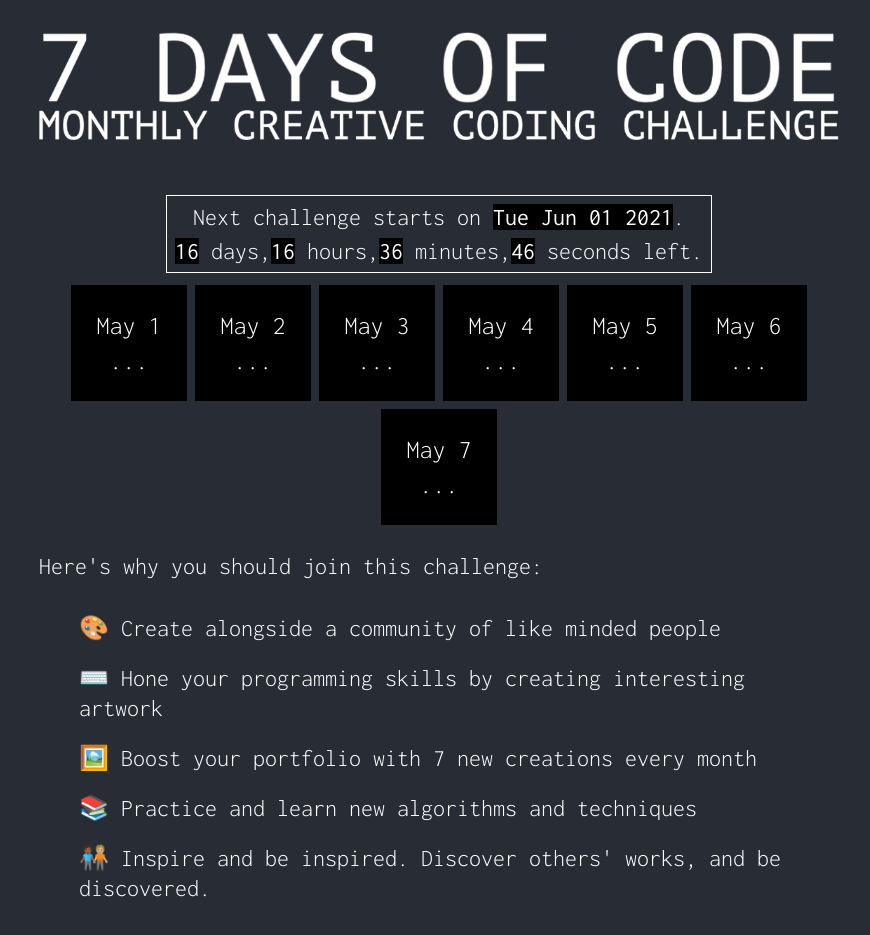
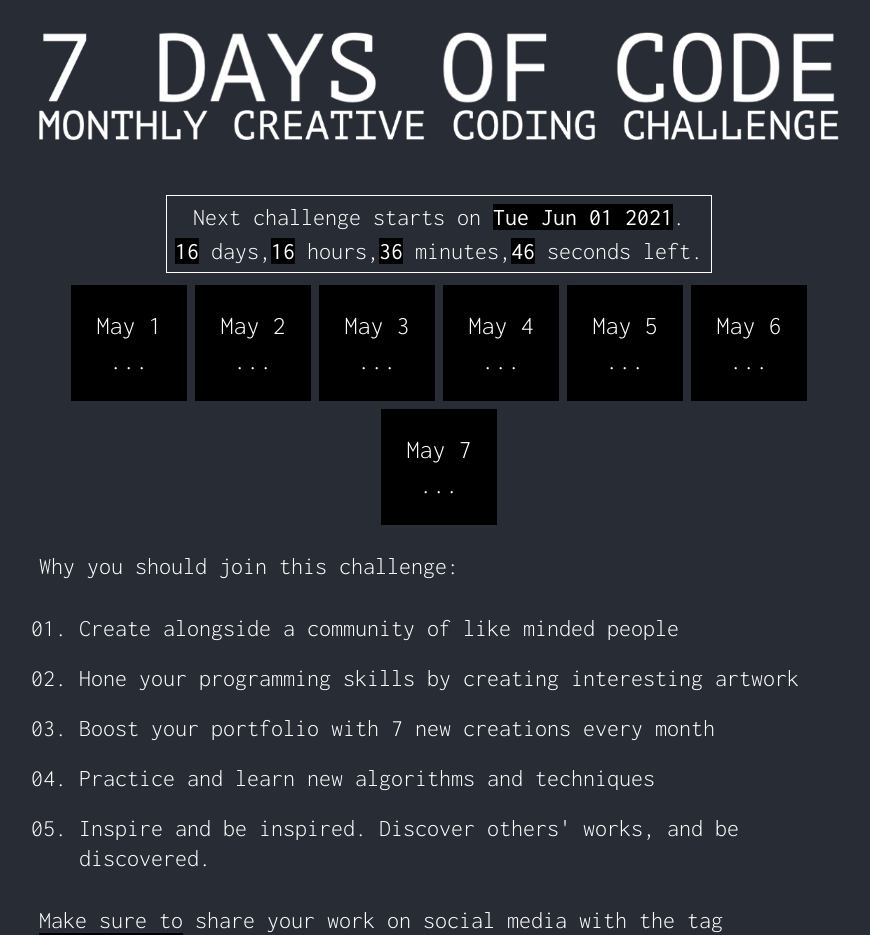
Before and after one commit to SabinT/7daysofcode, a React (Create React App) app: page / in a window 1280 px wide. Shown: the top 935 px of the page, without its empty margins (201-1071 px from the left). Built offline with nearby package versions, Linux system fonts and the light colour scheme.

Commit message:
Finished first version

```diff
--- a/src/App.scss
+++ b/src/App.scss
@@ -22,8 +22,7 @@ body {
   }
 
   ul {
-    list-style-type: none;
-    list-style: none;
+    list-style-type: decimal-leading-zero;
 
     li {
       line-height: 1.25;
--- a/src/App.tsx
+++ b/src/App.tsx
@@ -16,17 +16,17 @@ function App() {
         <PromptsPanel />
       </header>
       <p>
-        Here's why you should join this challenge:
+        Why you should join this challenge:
       </p>
       <ul>
-        <li>🎨 Create alongside a community of like minded people</li>
-        <li>⌨️ Hone your programming skills by creating interesting artwork</li>
-        <li>🖼️ Boost your portfolio with 7 new creations every month</li>
-        <li>📚 Practice and learn new algorithms and techniques</li>
-        <li>🧑🏾‍🤝‍🧑🏼 Inspire and be inspired. Discover others' works, and be discovered.</li>
+        <li>Create alongside a community of like minded people</li>
+        <li>Hone your programming skills by creating interesting artwork</li>
+        <li>Boost your portfolio with 7 new creations every month</li>
+        <li>Practice and learn new algorithms and techniques</li>
+        <li>Inspire and be inspired. Discover others' works, and be discovered.</li>
       </ul>
       <p>
-        Make sure to share your work on social media with the hashtag <strong>#7daysofcode</strong>, to make it easy to discover.
+        Make sure to share your work on social media with the tag <strong>#7daysofcode</strong> so that creations from this challenge can be discovered easily.
       </p>
     </div>
   );
--- a/src/components/ChallengeTimer.tsx
+++ b/src/components/ChallengeTimer.tsx
@@ -23,7 +23,7 @@ function ChallengeTimer() {
     var today = new Date();
     if (Utils.isChallengeActive(today)) {
         // Don't show timer when a challenge is running
-        //return <></>;
+        return <></>;
     }
 
     const nextChallengeDate = Utils.getStartOfNextMonth(today);
--- a/src/components/PromptsPanel.tsx
+++ b/src/components/PromptsPanel.tsx
@@ -7,7 +7,8 @@ import * as Utils from '../utils/DateUtils';
 const shortDateFormat = new Intl.DateTimeFormat('default', { month: 'short', day: 'numeric' });
 
 function PromptsPanel() {
-    const today = new Date();
+   const today = new Date();
+   //const today = new Date("2020-07-01Z");
 
     let challengeDate: Date;
     if (Utils.isChallengeAboutToStart(today)) {
```
